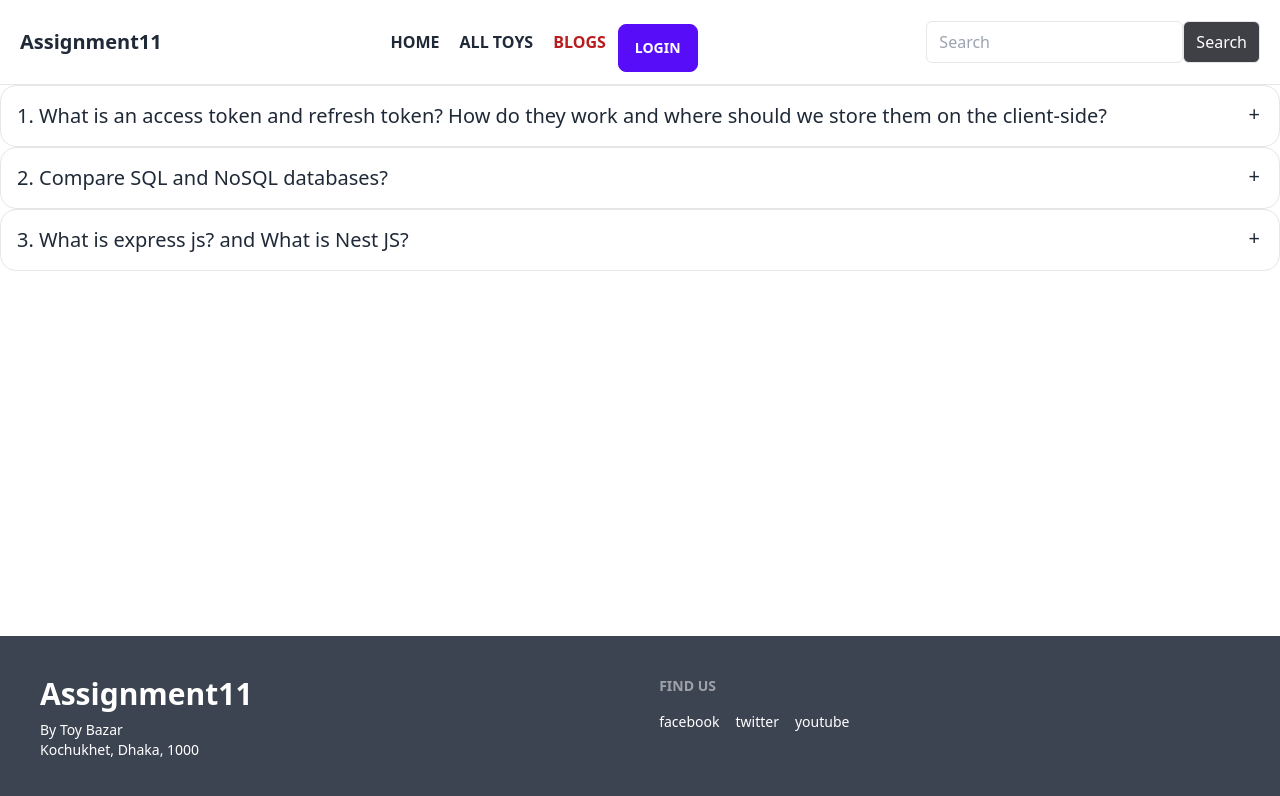
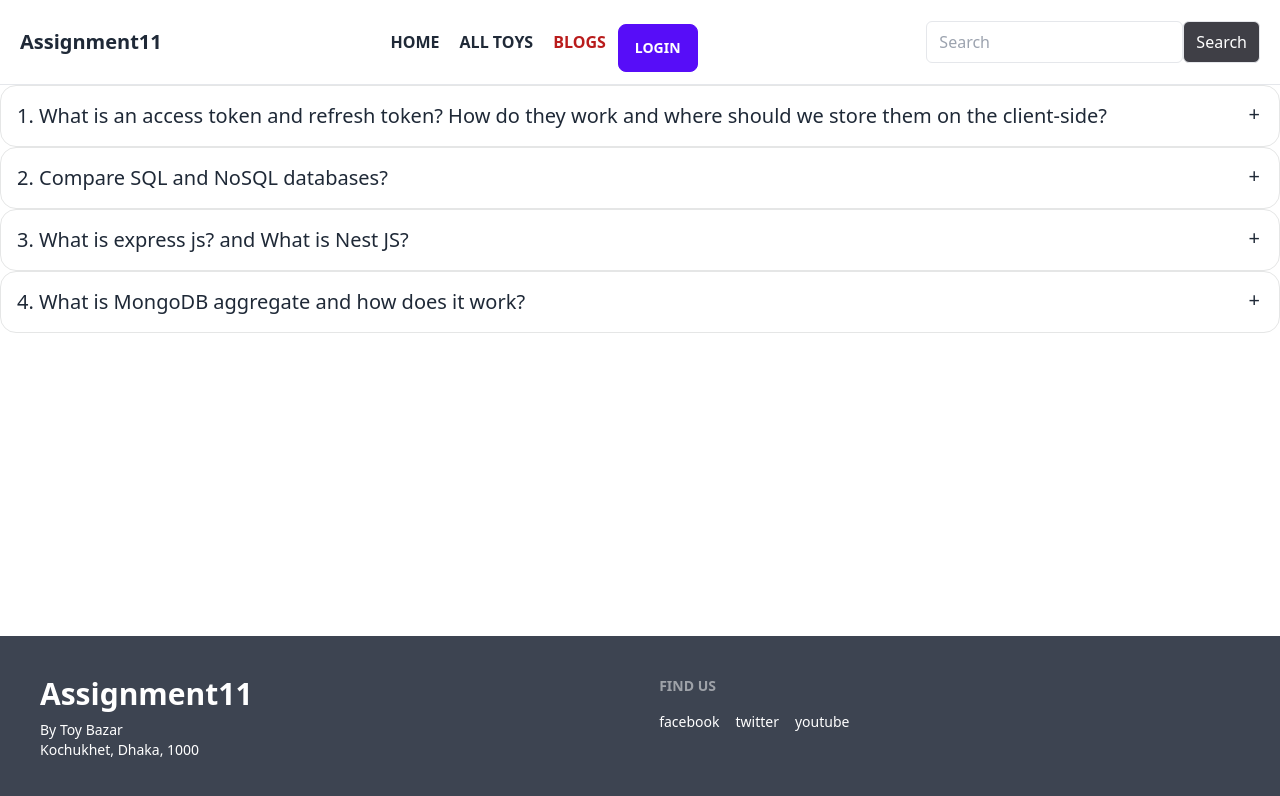
Before and after one commit to ariaanahmed/car-store-client, a React (Vite) app: page /blogs in a window 1280 px wide. Shown: the top 796 px of the page. Built offline with nearby package versions, Linux system fonts and the light colour scheme; no server answers.

Commit message:
blog page is completed

```diff
--- a/src/components/pages/Blogs.jsx
+++ b/src/components/pages/Blogs.jsx
@@ -45,6 +45,18 @@ const Blogs = () => {
                     </p>
                 </div>
             </div>
+            {/* question 4 */}
+            <div tabIndex={0} className="collapse collapse-plus border border-base-300 bg-base-100 rounded-box">
+                <div className="collapse-title text-xl font-medium">
+                    <p>4. What is MongoDB aggregate and how does it work?</p>
+                </div>
+                <div className="collapse-content">
+                    <p>
+                        <span className="font-bold">MongoDB aggregate</span>:
+                        MongoDB aggregate is a framework used for data aggregation operations. It enables to perform complex transformations and computations on data.
+                    </p>
+                </div>
+            </div>
         </div>
     );
 };
```
